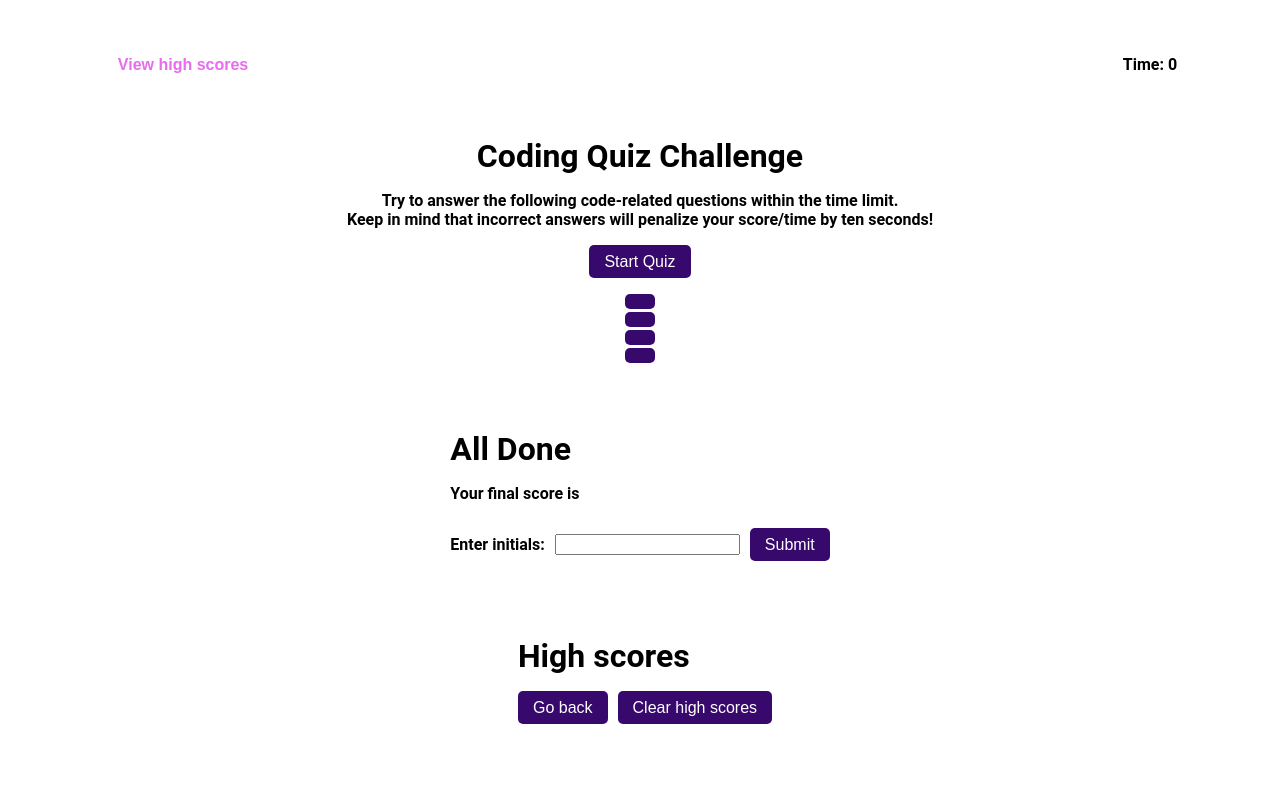
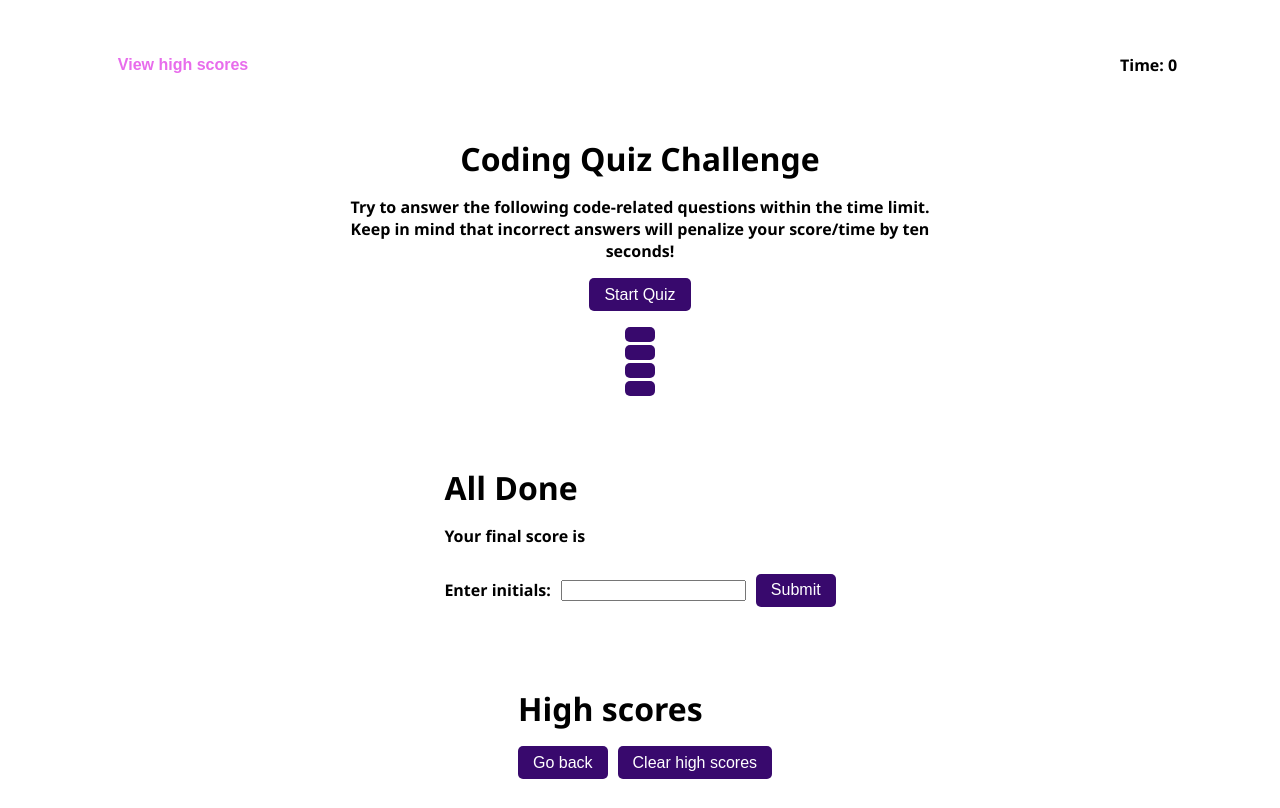
Before and after one commit to GRech17/week-4-code-quiz, a plain HTML site: page index.html in a window 1280 px wide. Drawn offline with Linux system fonts and the light colour scheme.

Commit message:
changed font

```diff
--- a/assets/style.css
+++ b/assets/style.css
@@ -1,5 +1,5 @@
 html, body {
-    font-family: 'Roboto', sans-serif;
+    font-family: 'Segoe UI', Tahoma, Verdana, sans-serif;
     height: 100%;
 }
 
@@ -52,6 +52,10 @@ section {
     font-weight: bold;
 }
 
+#intro p {
+    font-size: 100%;
+}
+
 button {
     background-color: var(--primary-color);
     color: white;
```
